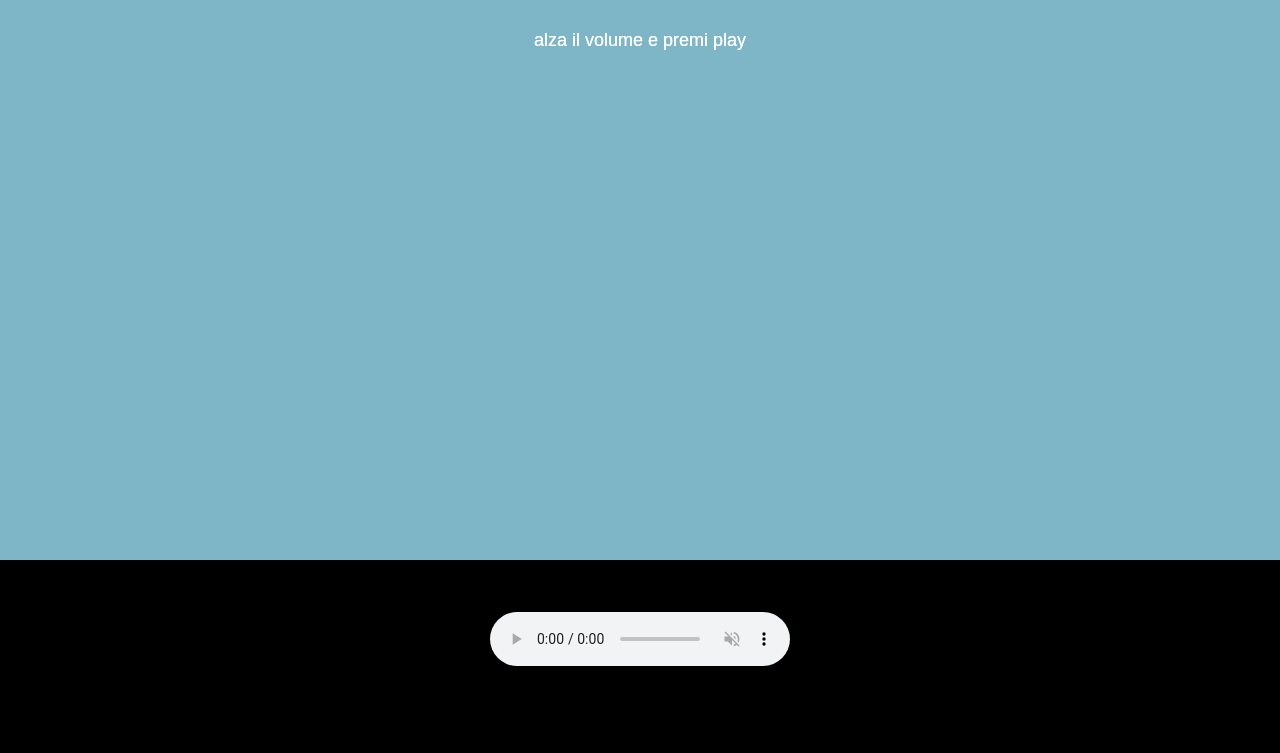
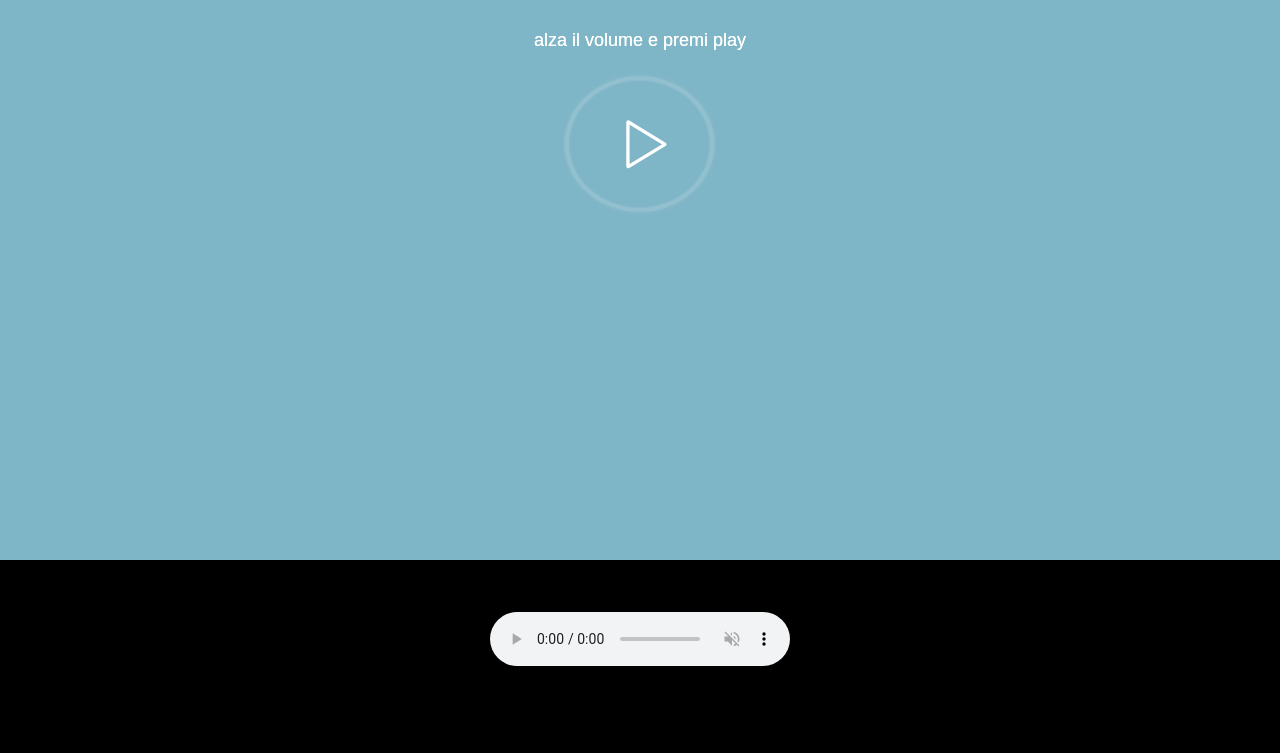
Before and after one commit to flaviofm/SynchPlayer_osc, a website: page public/index.html in a window 1280 px wide. Drawn offline with Linux system fonts and the light colour scheme; no server answers.

Commit message:
first commit

```diff
--- a/public/ui.css
+++ b/public/ui.css
@@ -22,7 +22,7 @@ body {
     display: flex;
     flex-direction: column;
     align-items: center;
-    justify-content: space-evenly;
+    justify-content:flex-start;
 
     color: white;
 
@@ -60,7 +60,7 @@ body {
 
 #overlay {
     width: 100%;
-    height: 100%;
+    height: 30vh;
     overflow: hidden;
     position: relative;
     display: flex;
```
